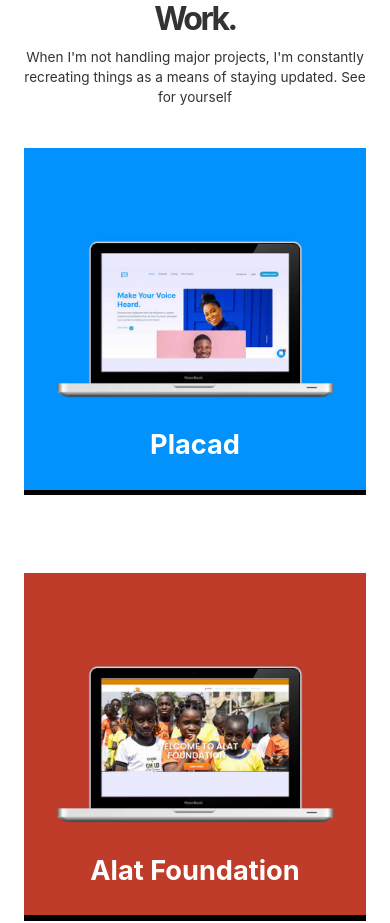
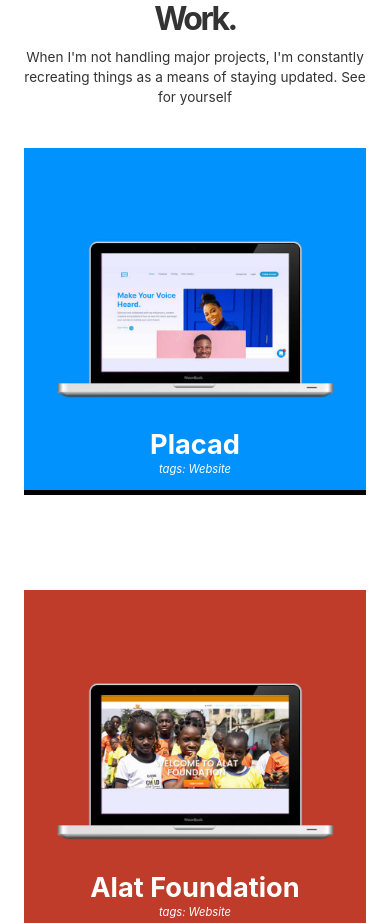
Before and after one commit to elboj/myPortfolio, a plain HTML site: page index.html in a window 390 px wide. Shown: the part 907-1830 px from the top of the page. Drawn offline with Linux system fonts and the light colour scheme.

Commit message:
updated portfolio

```diff
--- a/app.js
+++ b/app.js
@@ -1,5 +1,6 @@
 //DATA FOR PORTFOLIO
 import { works } from "./data.js";
+import { variables } from "./variables.js";
 // console.log(works);
 /**
  * REFACTORING CREATING A NEW dada.js file to hold all our array data for portfolio
@@ -10,6 +11,11 @@ import { works } from "./data.js";
 /**
  * Toggle functionality for main menu
  */
+const nameOrder = {
+  name: "tobi",
+  class: "js3",
+};
+console.log({ ...nameOrder });
 
 const toggler = document.querySelector(".toggle");
 const toggler1 = document.querySelector(".toggle1");
@@ -71,6 +77,7 @@ const testing = () => {
     const bgHolder = document.createElement("article");
     const navRedirect = document.createElement("a");
     const p = document.createElement("p");
+    const tags = document.createElement("p");
     const i = document.createElement("i");
 
     img.classList.add("img");
@@ -89,10 +96,13 @@ const testing = () => {
     main.appendChild(flexItem);
 
     p.textContent = items.title;
+    tags.textContent = items.tags;
     flexItem.appendChild(p);
+    flexItem.appendChild(tags);
     flexItem.append(i);
 
     p.classList.add("caption");
+    tags.classList.add("tags-caption");
     i.classList.add("fa", "fa-long-arrow-right");
   }
 };
--- a/data.js
+++ b/data.js
@@ -2,41 +2,55 @@ export let works = [
   {
     img: "assets/work-plaqad.jpg",
     title: "Placad",
+    tags: "tags: Website",
     link: "https://plaqad.com/",
   },
   {
     img: "assets/work-alat.jpg",
     title: "Alat Foundation",
+    tags: "tags: Website",
     link: "http://alatfoundation.com.ng/",
   },
   {
     img: "assets/work-insw.jpg",
-    title: "Interswitch Recreation",
+    title: "Interswitch",
+    tags: "tags: Recreation",
     link: "https://interswitch.netlify.app/",
   },
   {
     img: "assets/work-pss.jpg",
     title: "PSS",
+    tags: "tags: Website",
     link: "http://packetswitchings.com/",
   },
   {
     img: "assets/work-crenet.jpg",
-    title: "Crenet Recreation",
+    title: "Crenet",
+    tags: "tags: Recreation",
     link: "https://crenet.netlify.app/",
   },
   {
-    img: "assets/work-udemy.jpg",
-    title: "Udemy",
-    link: "#",
+    img: "assets/work-twf.jpg",
+    title: "TWF Concept",
+    tags: "tags: Website",
+    link: "https://www.twfconcept.com/",
   },
   {
-    img: "assets/work-react.jpg",
-    title: "React Menu App",
-    link: "https://plaqad.com/",
+    img: "assets/work-exodus.jpg",
+    title: "Exodus Group",
+    tags: "tags: Website",
+    link: "http://exodusnig.com/",
   },
   {
-    img: "assets/work-react-1.jpg",
-    title: "React Review App",
-    link: "https://crenet.netlify.app/",
+    img: "assets/work-eclipse.jpg",
+    title: "Eclipse Live",
+    tags: "tags: Website",
+    link: "https://eclipseliveafrica.com/",
+  },
+  {
+    img: "assets/work-210.jpg",
+    title: "210 TV",
+    tags: "tags: Website",
+    link: "https://210tv.is/",
   },
 ];
--- a/scss/_portfolio.scss
+++ b/scss/_portfolio.scss
@@ -36,6 +36,13 @@
   font-weight: 700;
   color: white;
 }
+.tags-caption {
+  position: relative;
+  bottom: 75px;
+  font-size: 0.7rem;
+  color: white;
+  font-style: italic;
+}
 
 .ni {
   width: 100%;
--- a/scss/main.scss
+++ b/scss/main.scss
@@ -3,10 +3,7 @@
 @import "./home";
 @import "./portfolio";
 @import "./drive";
-@import "./skill";
-@import "./process";
-@import "./people";
-@import "./client";
+
 @import "./contact";
 @import "./footer";
 @import "./mq320";
--- /dev/null
+++ b/variables.js
@@ -0,0 +1,8 @@
+export let variables = [
+  { toggler: document.querySelector(".toggle") },
+  { toggler1: document.querySelector(".toggle1") },
+  { nav: document.querySelector(".nav_bar") },
+  { header: document.querySelector(".header") },
+  { lightImg: document.querySelector(".nav_logo") },
+  { darkImg: document.querySelector(".nav_logo_one") },
+];
```
Also changed, not shown: assets/mockup screen.png (added), assets/work-210.jpg (added), assets/work-eclipse.jpg (added), assets/work-exodus.jpg (added), assets/work-twf.jpg (added), css/main.css, 1 other file.
